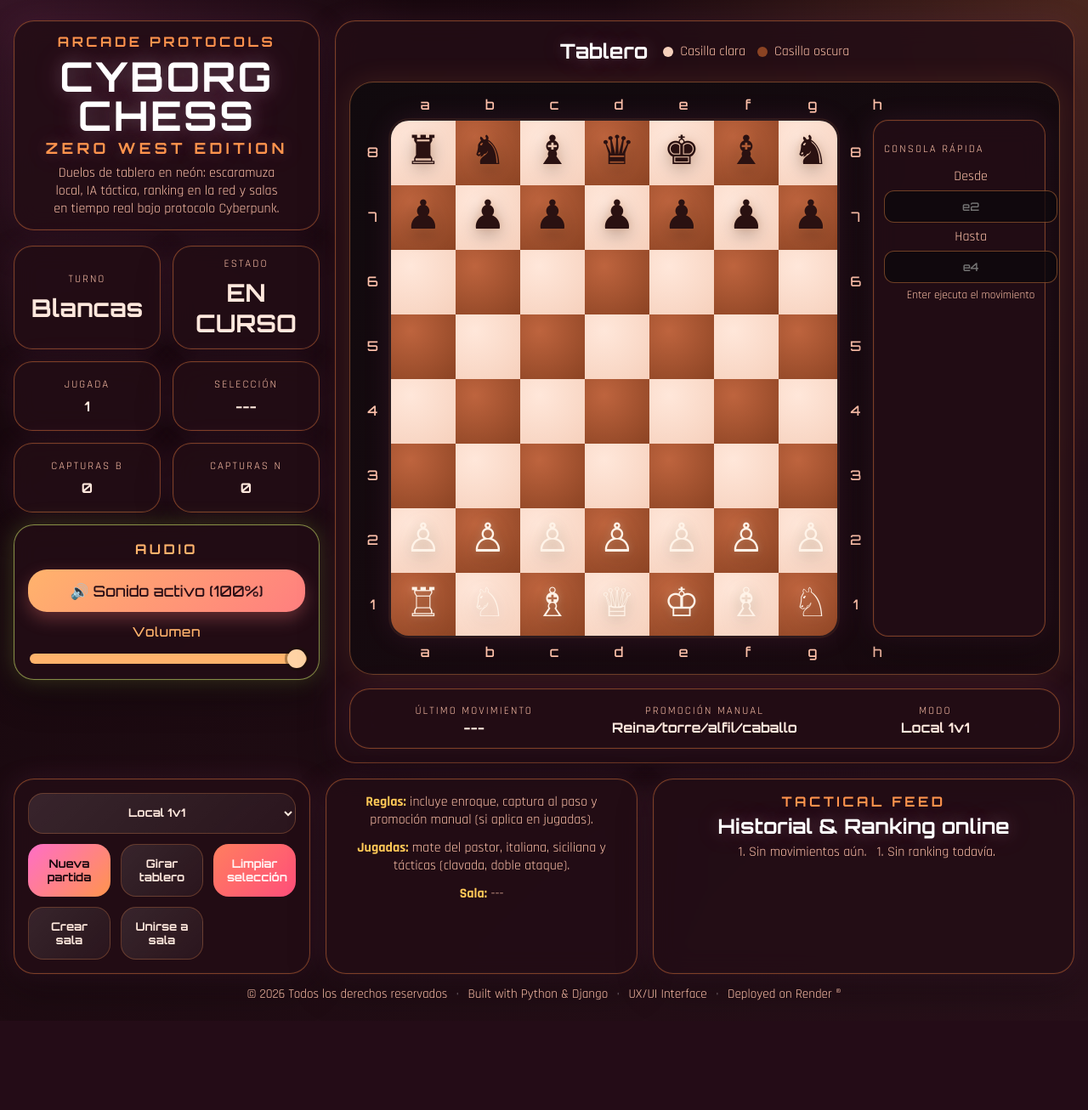
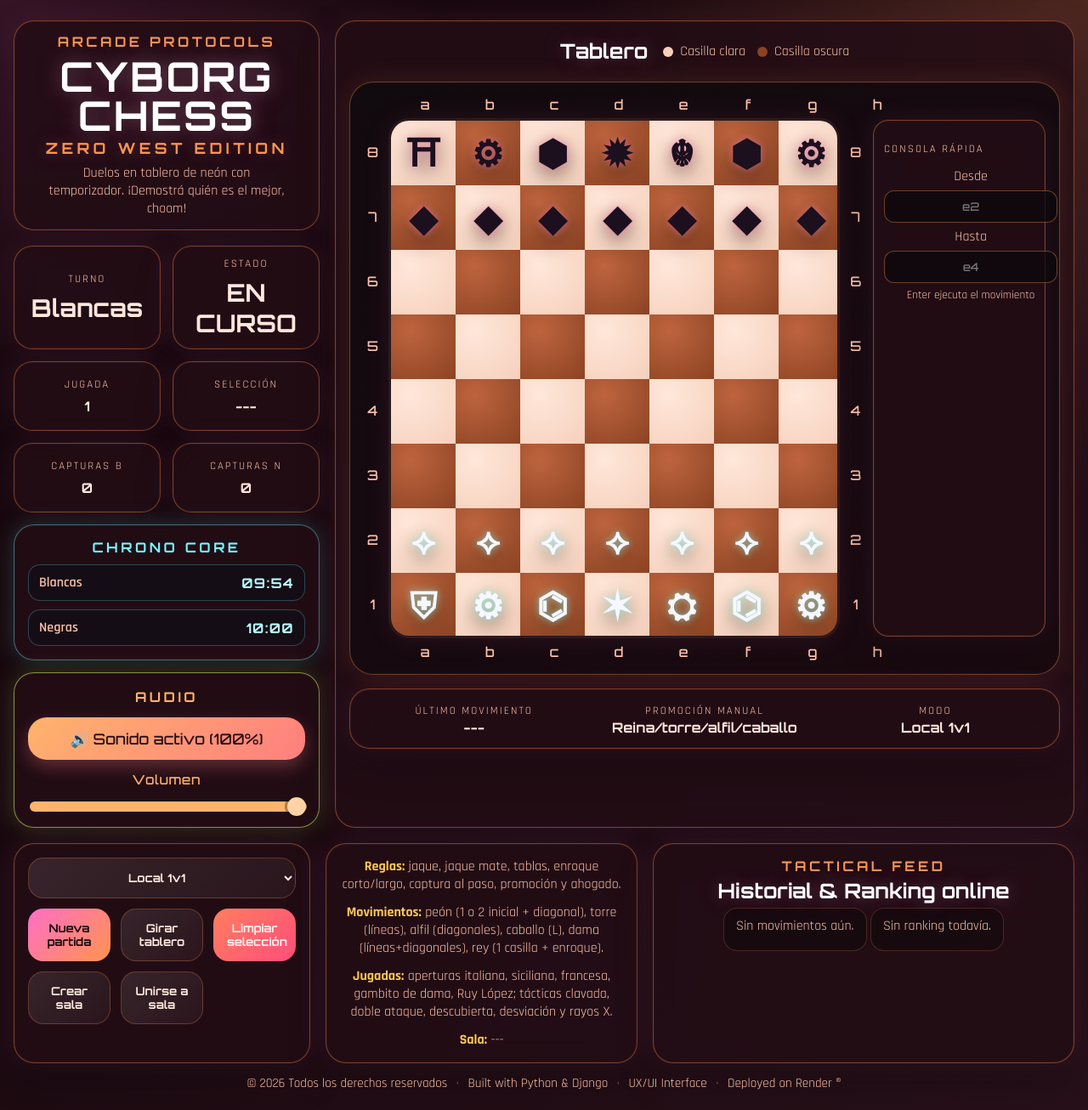
Before and after one commit to lu-developer476/Ajedrez, a Django app: page / in a window 1280 px wide. Shown: the whole page at 85% size. Before the commit the page ends 1177 px from the top, so only its background shows below. Run offline with Django 5.2, Linux system fonts and the light colour scheme; data that the repository does not hold is empty.

Commit message:
Cyberpunk UI improvements, timer, and AI levels (#5)

```diff
--- a/core/static/core/css/styles.css
+++ b/core/static/core/css/styles.css
@@ -324,16 +324,24 @@ body {
 .piece {
   position: relative;
   z-index: 1;
-  font-size: clamp(2rem, 4vw, 2.95rem);
+  font-size: clamp(1.85rem, 4vw, 2.65rem);
   line-height: 1;
-  filter: drop-shadow(0 6px 10px rgba(0,0,0,0.3));
-  transition: transform 0.16s ease;
+  font-family: 'Orbitron', sans-serif;
+  font-weight: 800;
+  filter: drop-shadow(0 8px 12px rgba(0,0,0,0.45));
+  transition: transform 0.16s ease, text-shadow 0.16s ease;
   user-select: none;
 }
 
-.square:hover .piece { transform: translateY(-2px) scale(1.02); }
-.piece.white { color: var(--light-piece); text-shadow: 0 0 10px rgba(255, 255, 255, 0.28), 0 0 20px rgba(255, 200, 87, 0.15); }
-.piece.black { color: var(--dark-piece); text-shadow: 0 0 10px rgba(255, 148, 77, 0.24); }
+.square:hover .piece { transform: translateY(-2px) scale(1.06); }
+.piece.white {
+  color: #f6f7ff;
+  text-shadow: 0 0 8px rgba(121, 246, 255, 0.65), 0 0 20px rgba(255, 200, 87, 0.34);
+}
+.piece.black {
+  color: #1c0f1e;
+  text-shadow: 0 0 8px rgba(255, 123, 206, 0.5), 0 0 18px rgba(255, 148, 77, 0.28);
+}
 
 .board-info {
   display: grid;
@@ -387,11 +395,14 @@ body {
 .btn.secondary { background: linear-gradient(135deg, rgba(255,255,255,0.1), rgba(255,255,255,0.04)); color: var(--text); border: 1px solid rgba(255,148,77,0.26); }
 .btn.danger { background: linear-gradient(135deg, #ff7e5f, #ff4e7a); color: #fff3f3; }
 
-#mode-select {
+#mode-select,
+#ai-level {
   grid-column: 1 / -1;
   text-align: center;
   text-align-last: center;
 }
+
+#ai-level { display: none; }
 
 .controls .btn {
   width: 100%;
@@ -454,6 +465,43 @@ body {
 .leaderboard .move-history {
   display: inline-block;
   text-align: left;
+}
+
+
+.timer-panel {
+  grid-column: 1 / -1;
+  padding: 16px;
+  display: grid;
+  gap: 10px;
+  border-color: rgba(121, 246, 255, 0.4);
+  box-shadow: 0 0 0 1px rgba(255,255,255,0.03) inset, 0 0 24px rgba(121, 246, 255, 0.2), 0 18px 40px rgba(0, 0, 0, 0.36);
+}
+
+.timer-panel .eyebrow {
+  text-align: center;
+  color: #79f6ff;
+}
+
+.timer-row {
+  display: flex;
+  align-items: center;
+  justify-content: space-between;
+  gap: 12px;
+  border: 1px solid rgba(121, 246, 255, 0.25);
+  border-radius: 14px;
+  padding: 10px 12px;
+  background: rgba(7, 16, 24, 0.44);
+}
+
+.timer-row span {
+  color: var(--muted);
+  font-weight: 600;
+}
+
+.timer-row strong {
+  font-family: 'Orbitron', sans-serif;
+  color: #b5fbff;
+  letter-spacing: 0.08em;
 }
 
 .audio-panel {
@@ -525,13 +573,35 @@ body {
 
 .move-history {
   margin: 0;
-  padding-left: 20px;
-  max-height: 220px;
+  padding: 10px 14px;
+  max-height: 230px;
   overflow: auto;
   color: var(--muted);
+  border: 1px solid rgba(255,148,77,0.22);
+  border-radius: 16px;
+  background: rgba(13, 8, 12, 0.45);
 }
 
-.move-history li { margin-bottom: 8px; }
+.move-history li {
+  margin-bottom: 8px;
+  list-style: none;
+  display: flex;
+  align-items: center;
+  gap: 8px;
+}
+
+.move-badge {
+  display: inline-flex;
+  align-items: center;
+  justify-content: center;
+  min-width: 34px;
+  padding: 2px 7px;
+  border-radius: 999px;
+  font-family: 'Orbitron', sans-serif;
+  font-size: 0.72rem;
+  color: #250713;
+  background: linear-gradient(135deg, #79f6ff, #ffc857);
+}
 
 .footer {
   position: relative;
--- a/core/static/core/js/game.js
+++ b/core/static/core/js/game.js
@@ -24,9 +24,12 @@ const volumeSliderEl = document.getElementById('volume-slider');
 const audioStateEl = document.getElementById('audio-state');
 const commandFromEl = document.getElementById('command-from');
 const commandToEl = document.getElementById('command-to');
+const aiLevelEl = document.getElementById('ai-level');
+const whiteTimerEl = document.getElementById('white-timer');
+const blackTimerEl = document.getElementById('black-timer');
 
 const FILES = ['a', 'b', 'c', 'd', 'e', 'f', 'g', 'h'];
-const PIECES = { wp: '♙', wr: '♖', wn: '♘', wb: '♗', wq: '♕', wk: '♔', bp: '♟', br: '♜', bn: '♞', bb: '♝', bq: '♛', bk: '♚' };
+const PIECES = { wp: '⟡', wr: '⛨', wn: '⚙', wb: '⌬', wq: '✶', wk: '⛭', bp: '◆', br: '⛩', bn: '⚙', bb: '⬢', bq: '✹', bk: '☬' };
 
 let state = null;
 let selected = null;
@@ -38,6 +41,10 @@ let pollTimer = null;
 let audioCtx = null;
 let masterGain = null;
 let volume = 1;
+let aiLevel = 3;
+let whiteTimeLeft = 600;
+let blackTimeLeft = 600;
+let gameTimer = null;
 
 function createInitialBoard() { return [['br','bn','bb','bq','bk','bb','bn','br'],['bp','bp','bp','bp','bp','bp','bp','bp'],[null,null,null,null,null,null,null,null],[null,null,null,null,null,null,null,null],[null,null,null,null,null,null,null,null],[null,null,null,null,null,null,null,null],['wp','wp','wp','wp','wp','wp','wp','wp'],['wr','wn','wb','wq','wk','wb','wn','wr']]; }
 function createState() { return { board: createInitialBoard(), turn: 'w', moveNumber: 1, history: [], captured: { w: [], b: [] }, lastMove: null, status: 'EN CURSO' }; }
@@ -54,7 +61,16 @@ function parseSquare(input) {
   return { row: 8 - rank, col: file };
 }
 
-function resetGame() { state = createState(); selected = null; legalMoves = []; renderCoordinates(); render(); }
+function resetGame() {
+  state = createState();
+  selected = null;
+  legalMoves = [];
+  whiteTimeLeft = 600;
+  blackTimeLeft = 600;
+  startTimerLoop();
+  renderCoordinates();
+  render();
+}
 
 
 function ensureAudioContext() {
@@ -116,6 +132,57 @@ function updateVolumeUI() {
 }
 
 
+
+function formatClock(totalSeconds) {
+  const mins = Math.floor(totalSeconds / 60);
+  const secs = totalSeconds % 60;
+  return `${String(mins).padStart(2, '0')}:${String(secs).padStart(2, '0')}`;
+}
+
+function renderClocks() {
+  if (whiteTimerEl) whiteTimerEl.textContent = formatClock(Math.max(0, whiteTimeLeft));
+  if (blackTimerEl) blackTimerEl.textContent = formatClock(Math.max(0, blackTimeLeft));
+}
+
+function stopTimerLoop() {
+  if (gameTimer) {
+    clearInterval(gameTimer);
+    gameTimer = null;
+  }
+}
+
+function evaluateGameStatus() {
+  const check = isKingInCheck(state.board, state.turn);
+  const active = hasAny(state.board, state.turn);
+  state.status = check && !active ? `JAQUE MATE · ${state.turn === 'w' ? 'NEGRAS' : 'BLANCAS'} GANAN` : check ? 'JAQUE' : !active ? 'TABLAS' : 'EN CURSO';
+  if (check && state.turn === 'w' && !active) state.status = 'JAQUE MATE · NEGRAS GANAN';
+  return { check, active };
+}
+
+function tickGameClock() {
+  if (!state || state.status !== 'EN CURSO' && state.status !== 'JAQUE') return;
+  if (state.turn === 'w') whiteTimeLeft -= 1;
+  else blackTimeLeft -= 1;
+
+  if (whiteTimeLeft <= 0) {
+    whiteTimeLeft = 0;
+    state.status = 'TIEMPO AGOTADO · NEGRAS GANAN';
+    stopTimerLoop();
+  }
+  if (blackTimeLeft <= 0) {
+    blackTimeLeft = 0;
+    state.status = 'TIEMPO AGOTADO · BLANCAS GANAN';
+    stopTimerLoop();
+  }
+  render();
+}
+
+function startTimerLoop() {
+  stopTimerLoop();
+  gameTimer = setInterval(tickGameClock, 1000);
+  renderClocks();
+}
+
 function renderCoordinates() {
   const files = flipped ? [...FILES].reverse() : FILES;
   const ranks = flipped ? ['1','2','3','4','5','6','7','8'] : ['8','7','6','5','4','3','2','1'];
@@ -137,8 +204,10 @@ function render() {
   turnIndicatorEl.textContent = state.turn === 'w' ? 'Blancas' : 'Negras'; statusTextEl.textContent = state.status;
   moveCounterEl.textContent = state.moveNumber; selectionLabelEl.textContent = selected ? algebraic(selected.row, selected.col) : '---';
   whiteCapturesEl.textContent = state.captured.w.length; blackCapturesEl.textContent = state.captured.b.length; lastMoveEl.textContent = state.lastMove || '---';
-  moveHistoryEl.innerHTML = state.history.length ? state.history.map((m) => `<li>${m}</li>`).join('') : '<li>Sin movimientos aún.</li>';
-  modeLabelEl.textContent = mode === 'ai' ? 'Jugador vs IA' : mode === 'online' ? `Online (${roomCode || 'sin sala'})` : 'Local 1v1';
+  moveHistoryEl.innerHTML = state.history.length ? state.history.map((m, i) => `<li><span class="move-badge">#${state.history.length - i}</span>${m}</li>`).join('') : '<li>Sin movimientos aún.</li>';
+  modeLabelEl.textContent = mode === 'ai' ? `Jugador vs IA · Nivel ${aiLevel}` : mode === 'online' ? `Online (${roomCode || 'sin sala'})` : 'Local 1v1';
+  renderClocks();
+  if (aiLevelEl) aiLevelEl.style.display = mode === 'ai' ? 'block' : 'none';
 }
 
 function pushIfValid(board, moves, row, col, tr, tc) { if (!inBounds(tr, tc)) return; const p = board[row][col]; const t = board[tr][tc]; if (!t) moves.push({ row: tr, col: tc, capture: false }); else if (t[0] !== p[0]) moves.push({ row: tr, col: tc, capture: true }); }
@@ -229,7 +298,8 @@ function openCyberConfirm(message) {
 }
 
 function clickSquare(row, col) {
-  if (state.status.includes('JAQUE MATE')) return;
+  evaluateGameStatus();
+  if (state.status.includes('JAQUE MATE') || state.status.includes('TIEMPO AGOTADO')) return;
   const piece = state.board[row][col];
   if (selected) {
     const chosen = legalMoves.find((m) => m.row === row && m.col === col);
@@ -247,16 +317,15 @@ async function makeMove(fr, fc, tr, tc, promotionChoice = 'q') {
   if (target) state.captured[piece[0]].push(target);
   state.history.unshift(`${state.moveNumber}. ${algebraic(fr, fc)} → ${algebraic(tr, tc)}`); state.lastMove = `${algebraic(fr, fc)} → ${algebraic(tr, tc)}`;
   state.turn = state.turn === 'w' ? 'b' : 'w'; state.moveNumber += 1; selected = null; legalMoves = [];
-  const check = isKingInCheck(state.board, state.turn), active = hasAny(state.board, state.turn);
-  state.status = check && !active ? `JAQUE MATE · ${state.turn === 'w' ? 'NEGRAS' : 'BLANCAS'} GANAN` : check ? 'JAQUE' : !active ? 'TABLAS' : 'EN CURSO';
+  evaluateGameStatus();
   playMoveSound(Boolean(target), state.status);
   render();
   if (mode === 'online' && roomCode) await syncOnline();
-  if (mode === 'ai' && state.turn === 'b' && state.status === 'EN CURSO') await playAi();
+  if (mode === 'ai' && state.turn === 'b' && (state.status === 'EN CURSO' || state.status === 'JAQUE')) await playAi();
 }
 
 async function playAi() {
-  const res = await fetch('/api/ai-move/', { method: 'POST', headers: { 'Content-Type': 'application/json' }, body: JSON.stringify({ board: state.board, color: 'b' }) });
+  const res = await fetch('/api/ai-move/', { method: 'POST', headers: { 'Content-Type': 'application/json' }, body: JSON.stringify({ board: state.board, color: 'b', difficulty: aiLevel }) });
   const data = await res.json();
   if (data.status !== 'ok') return;
   await makeMove(data.move.from.row, data.move.from.col, data.move.to.row, data.move.to.col);
@@ -286,12 +355,14 @@ async function executeCoordinateMove() {
   const moves = getLegalMoves(state.board, from.row, from.col);
   const chosen = moves.find((m) => m.row === to.row && m.col === to.col);
   if (!chosen) return;
+  if (state.status.includes('JAQUE MATE') || state.status.includes('TIEMPO AGOTADO')) return;
   await makeMove(from.row, from.col, to.row, to.col);
   commandFromEl.value = '';
   commandToEl.value = '';
 }
 
 modeSelectEl.onchange = () => { mode = modeSelectEl.value; render(); if (pollTimer) clearInterval(pollTimer); if (mode === 'online' && roomCode) pollTimer = setInterval(pollOnline, 2000); };
+if (aiLevelEl) aiLevelEl.onchange = () => { aiLevel = Number(aiLevelEl.value) || 3; render(); };
 onlineCreateBtn.onclick = async () => {
   const player = await openCyberPrompt({ title: 'Crear sala', message: 'Ingresá tu alias de jugador', defaultValue: 'White' });
   if (player === null) return;
@@ -347,4 +418,5 @@ if (commandFromEl && commandToEl) {
 }
 
 updateVolumeUI();
-resetGame(); loadRanking();
+resetGame();
+loadRanking();
--- a/core/templates/core/index.html
+++ b/core/templates/core/index.html
@@ -19,7 +19,7 @@
       <div class="brand-box panel-glow">
         <p class="eyebrow">ARCADE PROTOCOLS</p>
         <h1>CYBORG CHESS<span>ZERO WEST EDITION</span></h1>
-        <p class="tagline">Duelos de tablero en neón: escaramuza local, IA táctica, ranking en la red y salas en tiempo real bajo protocolo Cyberpunk.</p>
+        <p class="tagline">Duelos en tablero de neón con temporizador. ¡Demostrá quién es el mejor, choom!</p>
       </div>
       <div class="stats-grid">
         <article class="stat-card panel-glow"><span class="stat-label">TURNO</span><strong id="turn-indicator">Blancas</strong></article>
@@ -28,6 +28,11 @@
         <article class="stat-card panel-glow small"><span class="stat-label">SELECCIÓN</span><strong id="selection-label">---</strong></article>
         <article class="stat-card panel-glow small"><span class="stat-label">CAPTURAS B</span><strong id="white-captures">0</strong></article>
         <article class="stat-card panel-glow small"><span class="stat-label">CAPTURAS N</span><strong id="black-captures">0</strong></article>
+        <article class="timer-panel panel-glow stat-level-card" aria-label="Temporizador de partida">
+          <p class="eyebrow">Chrono Core</p>
+          <div class="timer-row"><span>Blancas</span><strong id="white-timer">10:00</strong></div>
+          <div class="timer-row"><span>Negras</span><strong id="black-timer">10:00</strong></div>
+        </article>
         <article class="audio-panel panel-glow stat-level-card" aria-label="Panel de sonido">
           <p class="eyebrow">Audio</p>
           <div class="audio-state" id="audio-state">🔊 Sonido activo (100%)</div>
@@ -69,6 +74,13 @@
     <section class="aux-panels">
       <div class="controls panel-glow">
         <select id="mode-select" class="btn secondary"><option value="local">Local 1v1</option><option value="ai">Jugador vs IA</option><option value="online">Multijugador online</option></select>
+        <select id="ai-level" class="btn secondary" aria-label="Nivel de IA">
+          <option value="1">IA Nivel 1 · Novato</option>
+          <option value="2">IA Nivel 2 · Callejera</option>
+          <option value="3" selected>IA Nivel 3 · Táctica</option>
+          <option value="4">IA Nivel 4 · Élite</option>
+          <option value="5">IA Nivel 5 · Blackwall</option>
+        </select>
         <button id="new-game-btn" class="btn primary" type="button">Nueva partida</button>
         <button id="flip-board-btn" class="btn secondary" type="button">Girar tablero</button>
         <button id="reset-view-btn" class="btn danger" type="button">Limpiar selección</button>
@@ -76,8 +88,9 @@
         <button id="online-join-btn" class="btn secondary" type="button">Unirse a sala</button>
       </div>
       <div class="tips panel-glow">
-        <p><span>Reglas:</span> incluye enroque, captura al paso y promoción manual (si aplica en jugadas).</p>
-        <p><span>Jugadas:</span> mate del pastor, italiana, siciliana y tácticas (clavada, doble ataque).</p>
+        <p><span>Reglas:</span> jaque, jaque mate, tablas, enroque corto/largo, captura al paso, promoción y ahogado.</p>
+        <p><span>Movimientos:</span> peón (1 o 2 inicial + diagonal), torre (líneas), alfil (diagonales), caballo (L), dama (líneas+diagonales), rey (1 casilla + enroque).</p>
+        <p><span>Jugadas:</span> aperturas italiana, siciliana, francesa, gambito de dama, Ruy López; tácticas clavada, doble ataque, descubierta, desviación y rayos X.</p>
         <p id="room-info"><span>Sala:</span> ---</p>
       </div>
       <div class="leaderboard panel-glow">
--- a/core/views.py
+++ b/core/views.py
@@ -169,6 +169,43 @@ def _legal_moves(board, row, col):
     return result
 
 
+def _piece_value(piece):
+    if not piece:
+        return 0
+    return {'p': 1, 'n': 3, 'b': 3, 'r': 5, 'q': 9, 'k': 0}.get(piece[1], 0)
+
+
+def _score_move(board, move):
+    fr = move['from']
+    to = move['to']
+    target = board[to['row']][to['col']]
+    score = _piece_value(target) * 10
+    center_bonus = 3 - abs(3.5 - to['row']) + 3 - abs(3.5 - to['col'])
+    return score + center_bonus
+
+
+def _pick_move_for_difficulty(board, color, difficulty):
+    legal = _all_legal_moves(board, color)
+    if not legal:
+        return None
+    level = max(1, min(5, int(difficulty or 3)))
+    if level == 1:
+        return random.choice(legal)
+
+    scored = sorted(legal, key=lambda mv: _score_move(board, mv), reverse=True)
+    if level == 2:
+        top_pool = scored[: max(2, len(scored) // 2)]
+        return random.choice(top_pool)
+    if level == 3:
+        top_pool = scored[: max(1, len(scored) // 3)]
+        return random.choice(top_pool)
+    if level == 4:
+        return scored[0]
+
+    tactical = [mv for mv in scored if board[mv['to']['row']][mv['to']['col']]]
+    return tactical[0] if tactical else scored[0]
+
+
 def _all_legal_moves(board, color):
     all_moves = []
     for r in range(8):
@@ -201,14 +238,14 @@ def ai_move(request):
     data = _payload(request)
     board = data.get('board') or _initial_board()
     color = data.get('color', 'b')
+    difficulty = int(data.get('difficulty') or 3)
 
-    move = _try_stockfish_move(board, color)
+    move = _try_stockfish_move(board, color) if difficulty >= 5 else None
     engine = 'stockfish' if move else 'fallback'
     if not move:
-        legal = _all_legal_moves(board, color)
-        if not legal:
+        move = _pick_move_for_difficulty(board, color, difficulty)
+        if not move:
             return JsonResponse({'status': 'end', 'message': 'Sin jugadas legales'}, status=200)
-        move = random.choice(legal)
 
     return JsonResponse({'status': 'ok', 'engine': engine, 'move': move})
 
@@ -316,8 +353,16 @@ def update_online_match(request, room_code):
 def chess_plays(request):
     return JsonResponse({
         'status': 'ok',
-        'quick_mates': ['Mate del loco', 'Mate del pastor', 'Mate de Legal'],
-        'openings': ['Italiana', 'Siciliana', 'Defensa Francesa', 'Gambito de Dama'],
-        'special_moves': ['Enroque corto', 'Enroque largo', 'Captura al paso', 'Promoción'],
-        'tactics': ['Clavada', 'Doble ataque', 'Desviación', 'Rayos X'],
+        'quick_mates': ['Mate del loco', 'Mate del pastor', 'Mate de Legal', 'Mate de Boden'],
+        'openings': ['Italiana', 'Siciliana', 'Defensa Francesa', 'Gambito de Dama', 'Ruy López', 'Caro-Kann'],
+        'piece_moves': {
+            'peon': '1 casilla al frente (2 desde inicio), captura en diagonal, captura al paso, promoción en octava/fila primera',
+            'torre': 'cualquier número de casillas en líneas rectas (horizontal/vertical)',
+            'caballo': 'movimiento en L (2+1), salta piezas',
+            'alfil': 'cualquier número de casillas en diagonales',
+            'dama': 'combina torre + alfil',
+            'rey': '1 casilla en cualquier dirección + enroque corto/largo',
+        },
+        'special_moves': ['Enroque corto', 'Enroque largo', 'Captura al paso', 'Promoción', 'Ahogado', 'Tablas por repetición'],
+        'tactics': ['Clavada', 'Doble ataque', 'Desviación', 'Rayos X', 'Ataque descubierto', 'Atracción'],
     })
```
